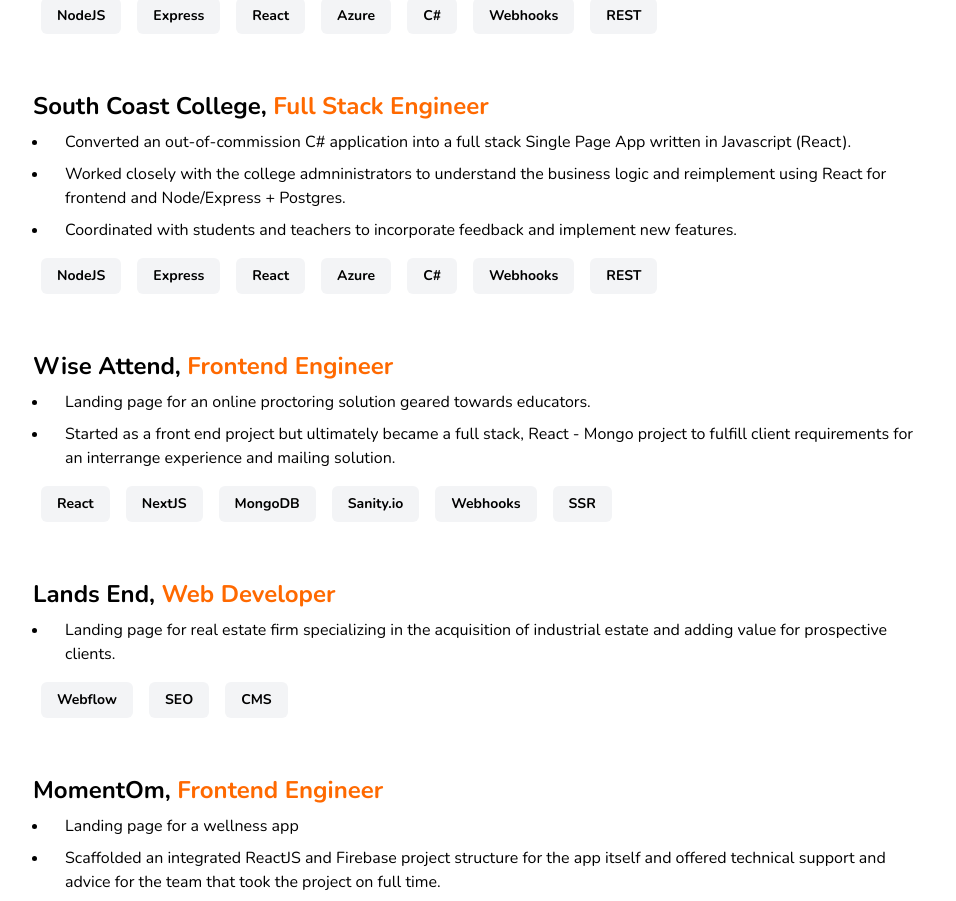
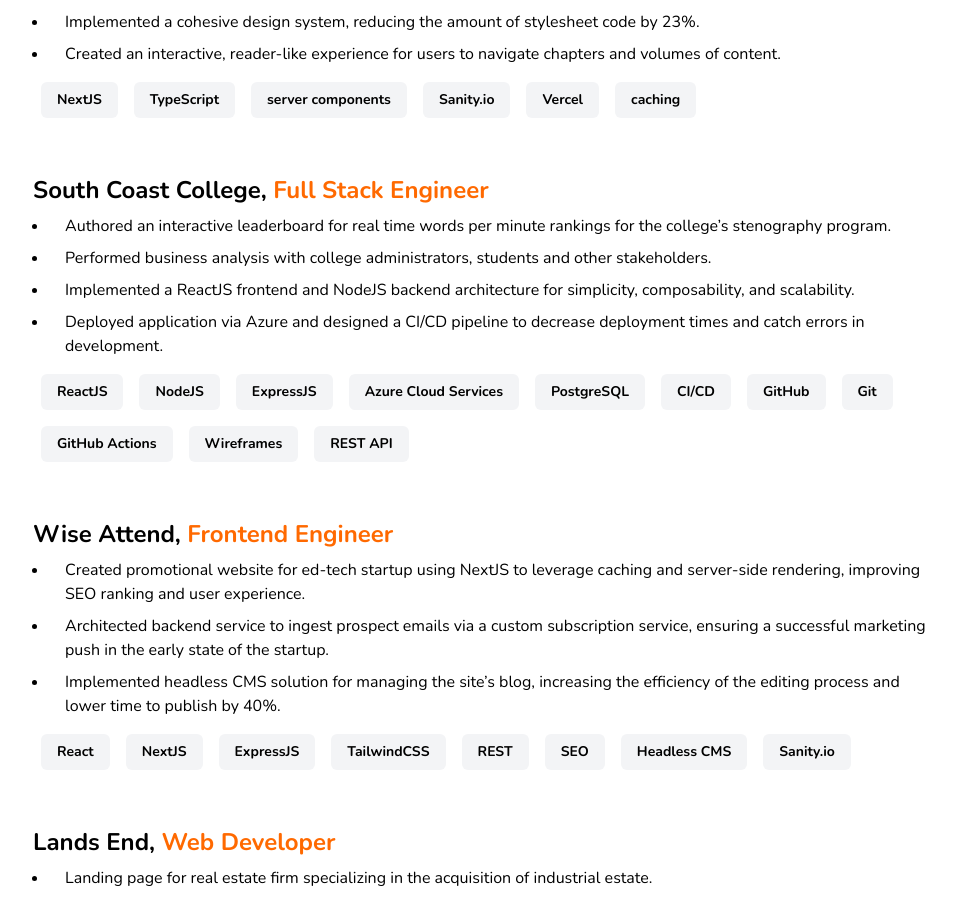
Before and after one commit to chris-av/portfolio-react, a Next.js app: page /resume in a window 1280 px wide. Shown: the part 1884-2785 px from the top of the page, without its empty margins (157-1113 px from the left). Built offline with nearby package versions, Linux system fonts and the light colour scheme.

Commit message:
update text description

```diff
--- a/data/resume.data.ts
+++ b/data/resume.data.ts
@@ -19,11 +19,12 @@ export const freelance: Job[] = [
     jobtitle: "Full Stack Engineer",
     range: "November 2022 - May 2024",
     description: [
-      "Modernized backend, using Sanity as a headless",
-      "Worked closely with the college admninistrators to understand the business logic and reimplement using React for frontend and Node/Express + Postgres.",
-      "Coordinated with students and teachers to incorporate feedback and implement new features.",
+      "Improved load times by 80% by using NextJS, moving client-side computations off of the client into the server and lowering bundle size.",
+      "Modernized backend, using Sanity as a headless CMS solution, empowering the client to define their own schemas.",
+      "Implemented a cohesive design system, reducing the amount of stylesheet code by 23%.",
+      "Created an interactive, reader-like experience for users to navigate chapters and volumes of content.",
     ],
-    tags: ["NodeJS", "Express", "React", "Azure", "C#", "Webhooks", "REST"]
+    tags: ["NextJS", "TypeScript", "server components", "Sanity.io", "Vercel", "caching",],
   },
   {
     id: "49b9a8b5393675c47c69",
@@ -31,11 +32,12 @@ export const freelance: Job[] = [
     range: "January 2022 - March 2022",
     jobtitle: "Full Stack Engineer",
     description: [
-      "Converted an out-of-commission C# application into a full stack Single Page App written in Javascript (React).",
-      "Worked closely with the college admninistrators to understand the business logic and reimplement using React for frontend and Node/Express + Postgres.",
-      "Coordinated with students and teachers to incorporate feedback and implement new features.",
+      "Authored an interactive leaderboard for real time words per minute rankings for the college’s stenography program.",
+      "Performed business analysis with college administrators, students and other stakeholders.",
+      "Implemented a ReactJS frontend and NodeJS backend architecture for simplicity, composability, and scalability.",
+      "Deployed application via Azure and designed a CI/CD pipeline to decrease deployment times and catch errors in development.",
     ],
-    tags: ["NodeJS", "Express", "React", "Azure", "C#", "Webhooks", "REST"]
+    tags: ["ReactJS", "NodeJS", "ExpressJS", "Azure Cloud Services", "PostgreSQL", "CI/CD", "GitHub", "Git", "GitHub Actions", "Wireframes", "REST API",],
   },
   {
     id: "e34b074a4f4e0035be2b",
@@ -43,20 +45,21 @@ export const freelance: Job[] = [
     range: "August 2020 - February 2021",
     jobtitle: "Frontend Engineer",
     description: [
-      "Landing page for an online proctoring solution geared towards educators.",
-      "Started as a front end project but ultimately became a full stack, React - Mongo project to fulfill client requirements for an interrange experience and mailing solution.",
+      "Created promotional website for ed-tech startup using NextJS to leverage caching and server-side rendering, improving SEO ranking and user experience.",
+      "Architected backend service to ingest prospect emails via a custom subscription service, ensuring a successful marketing push in the early state of the startup.",
+      "Implemented headless CMS solution for managing the site’s blog, increasing the efficiency of the editing process and lower time to publish by 40%.",
     ],
-    tags: ["React", "NextJS", "MongoDB", "Sanity.io", "Webhooks", "SSR"]
-  },
+    tags: ["React", "NextJS", "ExpressJS", "TailwindCSS", "REST", "SEO", "Headless CMS", "Sanity.io", ], },
   {
     id: "32e533eba2a7dce65caf",
     organization: "Lands End",
     range: "",
     jobtitle: "Web Developer",
     description: [
-      "Landing page for real estate firm specializing in the acquisition of industrial estate and adding value for prospective clients."
+      "Landing page for real estate firm specializing in the acquisition of industrial estate.",
+      "Increased Search Engine Optimization rankings, leading to increased leads and prospective clientele.",
     ],
-    tags: ["Webflow", "SEO", "CMS"]
+    tags: ["Webflow", "search engine optimization", "content management system",],
   },
   {
     id: "cf8d31eebf514038289a;",
@@ -64,10 +67,10 @@ export const freelance: Job[] = [
     range: "",
     jobtitle: "Frontend Engineer",
     description: [
-      "Landing page for a wellness app",
-      "Scaffolded an integrated ReactJS and Firebase project structure for the app itself and offered technical support and advice for the team that took the project on full time.",
+      "Provided direct engineering support in the initial phase of the project, scaffolding the integration between the ReactJS frontend and real time communication with Google Firebase",
+      "Offered advise on consultation on website design and the design system implementation.",
     ],
-    tags: ["React", "Google Firebase", "Express", "NodeJS"]
+    tags: ["ReactJS", "Google Firebase", "Express", "NodeJS"]
   },
   {
     id: "2678aa159f464ce6de5b",
@@ -75,9 +78,11 @@ export const freelance: Job[] = [
     range: "",
     jobtitle: "Frontend Engineer",
     description: [
-      "Landing page for a social network app."
+      "Created a landing page for an entrepreneur who wanted to create a social media platform based upon wellness.",
+      "Landing page architected with a simple React frontend with search engine optimization.",
+      "Advised client on design system to meet their branding requirements."
     ],
-    tags: ["React", "TailwindCSS"],
+    tags: ["ReactJS", "TailwindCSS"],
   }
 ];
 
@@ -94,7 +99,7 @@ export const jobs: Job[] = [
       "Leveraged the Jira/Slack APIs to automate task delegation, facilitating the rapid onboarding of volunteers in the final stretch of the campaign.",
       "Scraped county websites to obtain real time, precinct-level vote counts to be ingested by our data pipelines during election night reporting.",
     ],
-    tags: ["Python", "dbt", "Airflow", "GCP", "Bash", "Superblocks", "DNC Portal", "BigQuery", "ETL", "data pipelines", "web scraping"],
+    tags: ["Python", "dbt", "SQL", "Airflow", "GCP", "Hex", "Bash", "shell", "Superblocks", "DNC Portal", "BigQuery", "ETL", "data pipelines", "data orchestration", "web scraping"],
   },
   {
     id: "38993e84-2048-11ed861d-0242ac120002",
@@ -107,7 +112,7 @@ export const jobs: Job[] = [
       "Successfully negotiated the renewal of the organization’s data memorandum with LAUSD by outlining a clear mission and delivery timetable of data products to stakeholders both in the school district and across our departments.",
       "Extended features in our Student Information Systems (PowerSchool) by writing custom plugins in SQL, NodeJS, and Python, automating data delivery to key vendors supporting our schools.",
     ],
-    tags: ["Python", "Node.js", "R", "XML", "Data Cleaning", "ETL", "Salesforce", "Tableau"],
+    tags: ["Python", "SQL", "R", "sftp", "shell", "Bash", "NodeJS", "Google Drive API", "R", "XML", "data cleaning", "ETL", "Salesforce", "Tableau", "PowerSchool",],
   },
   {
     id: "38994532-2048-11ed861d-0242ac120002",
@@ -120,7 +125,7 @@ export const jobs: Job[] = [
       "Conducted analyses in R and Python to perform data matching across different vendor files, increasing the networks' overall reimbursement rate from federal programs.",
       "Led trainings in both the home office and at school sites in the importance of a data-oriented strategy.",
     ],
-    tags: ["Python", "R", "Google Drive API", "Data Cleaning", "ETL", "Tableau"],
+    tags: ["Python", "R", "Google Drive API", "Data Cleaning", "ETL", "Tableau", "PowerSchool",],
   },
 ];
 
```
